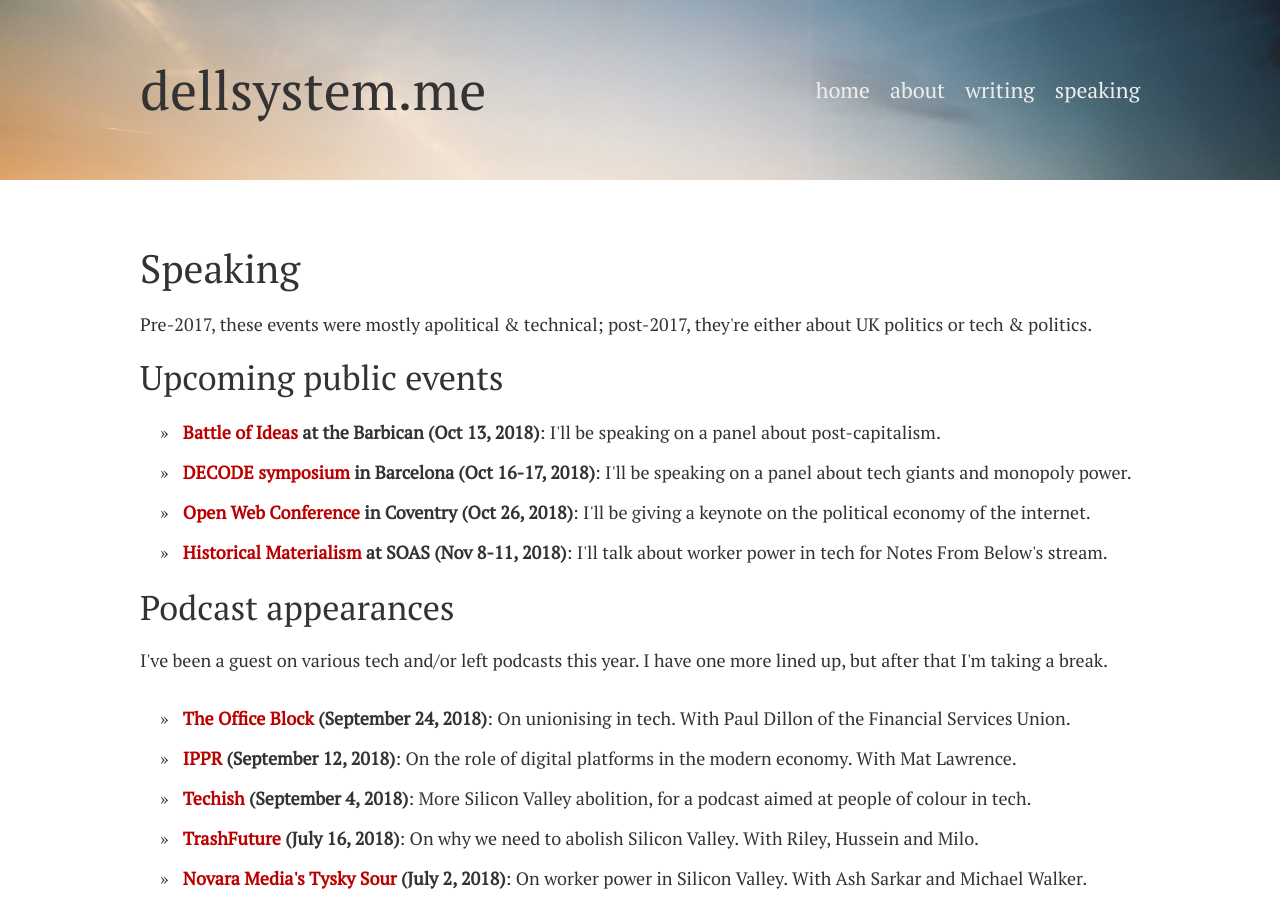
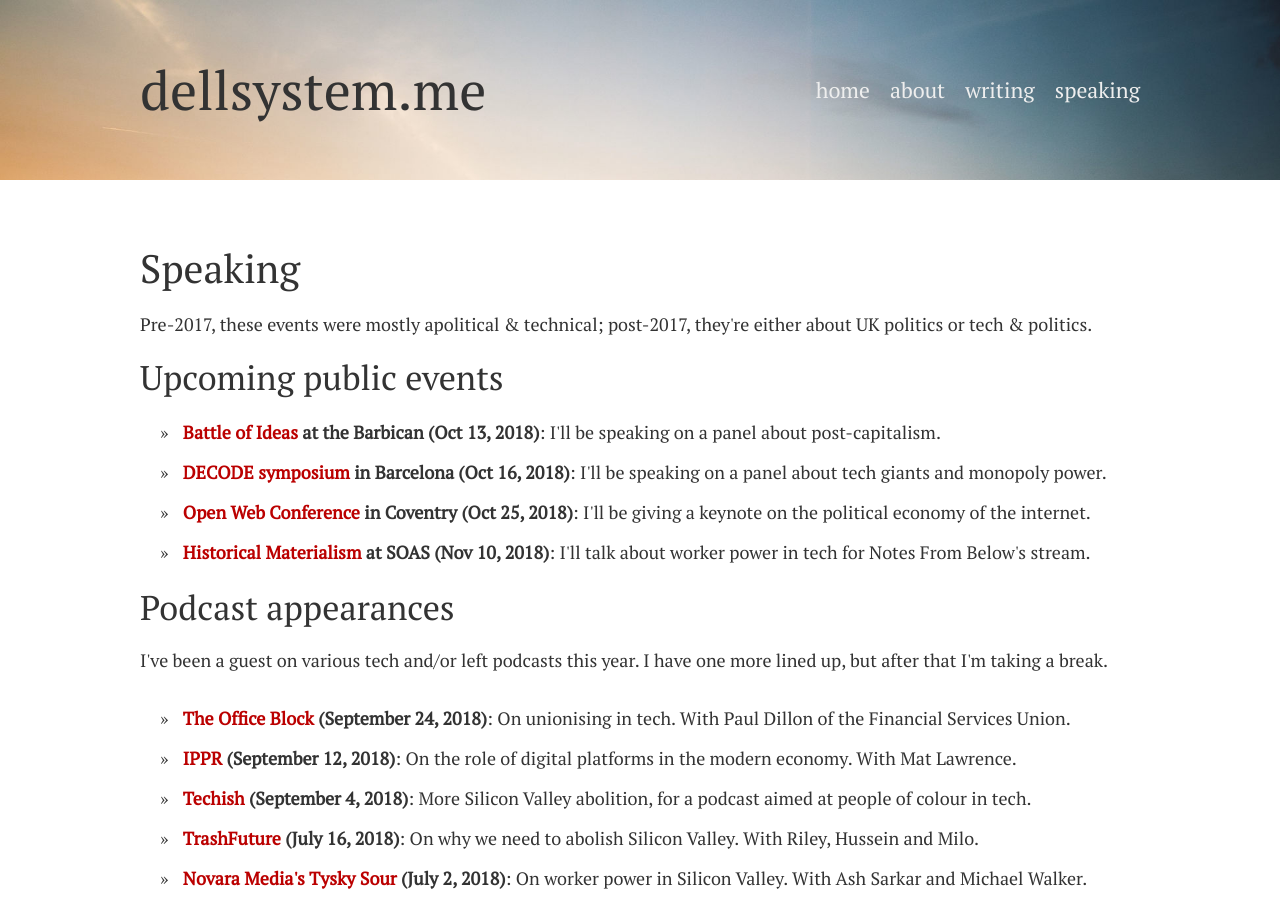
Before and after one commit to dellsystem/dellsystem.github.io, a Jekyll site: the page built from speaking/index.html, in a window 1280 px wide and 900 px high. Built offline with Jekyll 4.4.1, drawn with Linux system fonts in a browser that asks for light colours.

Commit message:
Update dates for upcoming speaking events

```diff
--- a/_includes/upcoming.html
+++ b/_includes/upcoming.html
@@ -1,6 +1,6 @@
 <ul>
 	<li><strong><a href="https://www.battleofideas.org.uk/session/from-robots-to-ubi-is-capitalism-digging-its-own-grave/">Battle of Ideas</a> at the Barbican (Oct 13, 2018)</strong>: I'll be speaking on a panel about post-capitalism.</li>
-	<li><strong><a href="https://www.decodeproject.eu/events/beyond-surveillance-capitalism-reclaiming-digital-sovereignty">DECODE symposium</a> in Barcelona (Oct 16-17, 2018)</strong>: I'll be speaking on a panel about tech giants and monopoly power.</li>
-	<li><strong><a href="https://www.conf.owlteh.org">Open Web Conference</a> in Coventry (Oct 26, 2018)</strong>: I'll be giving a keynote on the political economy of the internet.</li>
-	<li><strong><a href="http://www.historicalmaterialism.org/">Historical Materialism</a> at SOAS (Nov 8-11, 2018)</strong>: I'll talk about worker power in tech for Notes From Below's stream.</li>
+	<li><strong><a href="https://www.decodeproject.eu/events/beyond-surveillance-capitalism-reclaiming-digital-sovereignty">DECODE symposium</a> in Barcelona (Oct 16, 2018)</strong>: I'll be speaking on a panel about tech giants and monopoly power.</li>
+	<li><strong><a href="https://www.conf.owlteh.org">Open Web Conference</a> in Coventry (Oct 25, 2018)</strong>: I'll be giving a keynote on the political economy of the internet.</li>
+	<li><strong><a href="http://www.historicalmaterialism.org/">Historical Materialism</a> at SOAS (Nov 10, 2018)</strong>: I'll talk about worker power in tech for Notes From Below's stream.</li>
 </ul>
```
